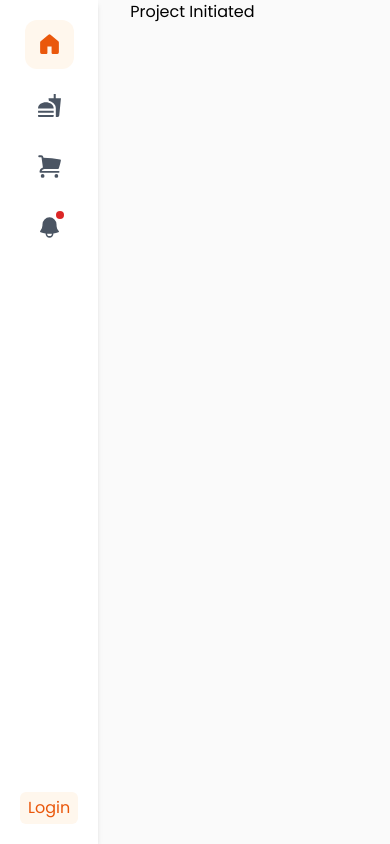
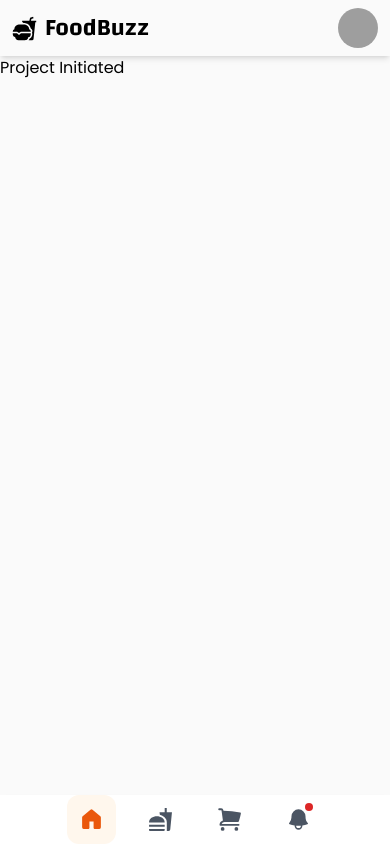
Before and after one commit to dev-faisal-ahmed/FoodBuzz, a Next.js app: page / in a window 390 px wide. Built offline with nearby package versions, Linux system fonts and the light colour scheme; grey boxes are pictures that could not be loaded.

Commit message:
layout implemented

```diff
--- a/app/globals.css
+++ b/app/globals.css
@@ -3,17 +3,15 @@
 @tailwind utilities;
 
 .scrollbar-hidden::-webkit-scrollbar {
-  display: none;
+  width: 0px;
 }
 
-/* Hide scrollbar for IE, Edge add Firefox */
-.scrollbar-hidden {
-  -ms-overflow-style: none;
+/* Hide scrollbar for all browsers */
+* {
   scrollbar-width: none; /* Firefox */
+  -ms-overflow-style: none; /* IE 10+ */
 }
 
-@layer components {
-  .animation {
-    @apply transition-all duration-300;
-  }
+::-webkit-scrollbar {
+  display: none; /* Chrome, Safari, Edge */
 }
--- a/app/layout.js
+++ b/app/layout.js
@@ -1,6 +1,10 @@
+import { NavMobile } from '@/components/shared/navbar/navMobile';
+import './globals.css';
 import { Navbar } from '@/components/shared/navbar/navbar';
-import './globals.css';
 import { Poppins } from 'next/font/google';
+import { Logo } from '@/components/shared/logo/logo';
+import { ProfileIcon } from '@/components/shared/profile_icon/profileIcon';
+import { user } from '@/data/fakeData';
 
 const font = Poppins({ subsets: ['latin'], weight: ['400', '600'] });
 
@@ -12,14 +16,30 @@ export const metadata = {
 export default function RootLayout({ children }) {
   return (
     <html lang='en'>
-      <body
-        className={`${font.className} bg-bgColor flex gap-8 scrollbar-hidden relative`}
-      >
-        {/* navbar */}
-        <section className='sticky top-0 h-[100svh]'>
-          <Navbar />
-        </section>
-        <section className='flex-grow'>{children}</section>
+      <body>
+        {/* for desktop */}
+        <main
+          className={`${font.className} bg-bgColor hidden md:flex gap-8 scrollbar-hidden relative`}
+        >
+          <section className='hidden md:block sticky top-0 h-[100dvh] items-start'>
+            <Navbar />
+          </section>
+          <section className='flex-grow h-full'>{children}</section>
+        </main>
+
+        {/* for mobile */}
+        <main
+          className={`${font.className} bg-bgColor grid md:hidden grid-rows-[auto_1fr_auto] min-h-[100svh] scrollbar-hidden`}
+        >
+          <section className='sticky top-0 flex justify-between items-center py-2 px-3 shadow-md'>
+            <Logo />
+            <ProfileIcon size={'40px'} image={user.image} />
+          </section>
+          <section>{children}</section>
+          <section className='block md:hidden sticky bottom-0'>
+            <NavMobile />
+          </section>
+        </main>
       </body>
     </html>
   );
--- /dev/null
+++ b/components/shared/logo/logo.jsx
@@ -0,0 +1,14 @@
+'use client';
+import { Changa } from 'next/font/google';
+import { IoFastFoodSharp } from 'react-icons/io5';
+
+const font = Changa({ subsets: ['latin'], weight: ['600'] });
+export function Logo() {
+  return (
+    <div
+      className={`${font.className} text-2xl flex items-center gap-2 font-semibold`}
+    >
+      <IoFastFoodSharp size={25} /> <span>FoodBuzz</span>
+    </div>
+  );
+}
--- /dev/null
+++ b/components/shared/navbar/navMobile.jsx
@@ -0,0 +1,22 @@
+'use client';
+
+import { navLinks } from '@/data/navLinks';
+import ActiveNavLinks from './activeNavLinks';
+import { usePathname } from 'next/navigation';
+
+export function NavMobile() {
+  const currentLink = usePathname();
+  return (
+    <nav className='flex items-center justify-center gap-5 bg-white shadow-md'>
+      {navLinks.map((link, index) => (
+        <ActiveNavLinks
+          key={index}
+          currentLink={currentLink}
+          url={link.url}
+          icon={link.icon}
+          notification={link.notification}
+        />
+      ))}
+    </nav>
+  );
+}
--- a/components/shared/navbar/navbar.jsx
+++ b/components/shared/navbar/navbar.jsx
@@ -2,6 +2,8 @@
 import { navLinks } from '@/data/navLinks';
 import { usePathname } from 'next/navigation';
 import ActiveNavLinks from './activeNavLinks';
+import { user } from '@/data/fakeData';
+import { ProfileIcon } from '../profile_icon/profileIcon';
 
 export function Navbar() {
   // variables
@@ -23,10 +25,13 @@ export function Navbar() {
         ))}
       </div>
       {/* profile icons */}
-
-      <button className='py-1 px-2 bg-orange-50 text-orange-600 rounded-md hover:bg-orange-100 animation'>
-        Login
-      </button>
+      {user ? (
+        <ProfileIcon image={user.image} />
+      ) : (
+        <button className='py-1 px-2 bg-orange-50 text-orange-600 rounded-md hover:bg-orange-100 animation'>
+          Login
+        </button>
+      )}
     </nav>
   );
 }
--- /dev/null
+++ b/components/shared/profile_icon/profileIcon.jsx
@@ -0,0 +1,17 @@
+'use client';
+export function ProfileIcon({ image, size }) {
+  return (
+    <div
+      style={{
+        backgroundImage: `url(${image})`,
+        width: size || '50px',
+        height: size || '50px',
+        borderRadius: '50%',
+        backgroundPosition: 'center',
+        backgroundSize: 'cover',
+      }}
+    >
+      &nbsp;
+    </div>
+  );
+}
--- /dev/null
+++ b/data/fakeData.js
@@ -0,0 +1,4 @@
+export const user = {
+  name: 'Faisal Ahmed',
+  image: 'https://i.ibb.co/rbBnRL5/faisal-ahmed.jpg',
+};
```
